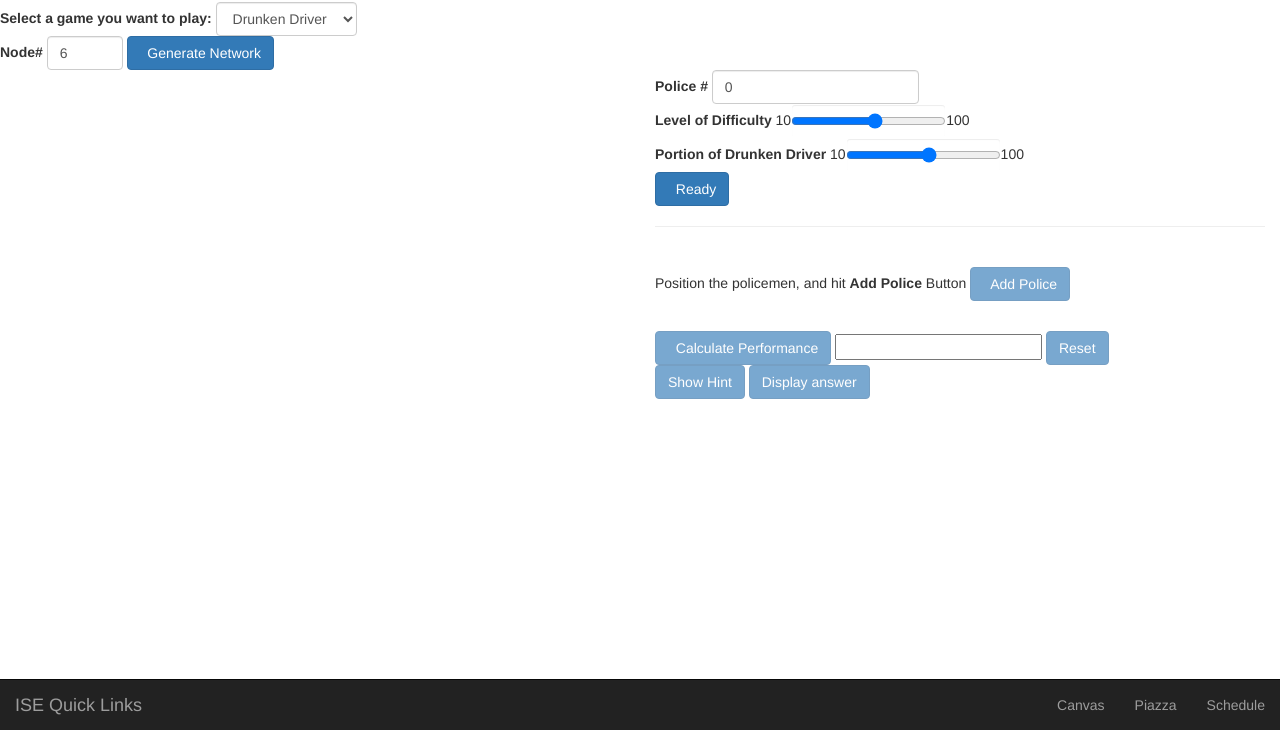
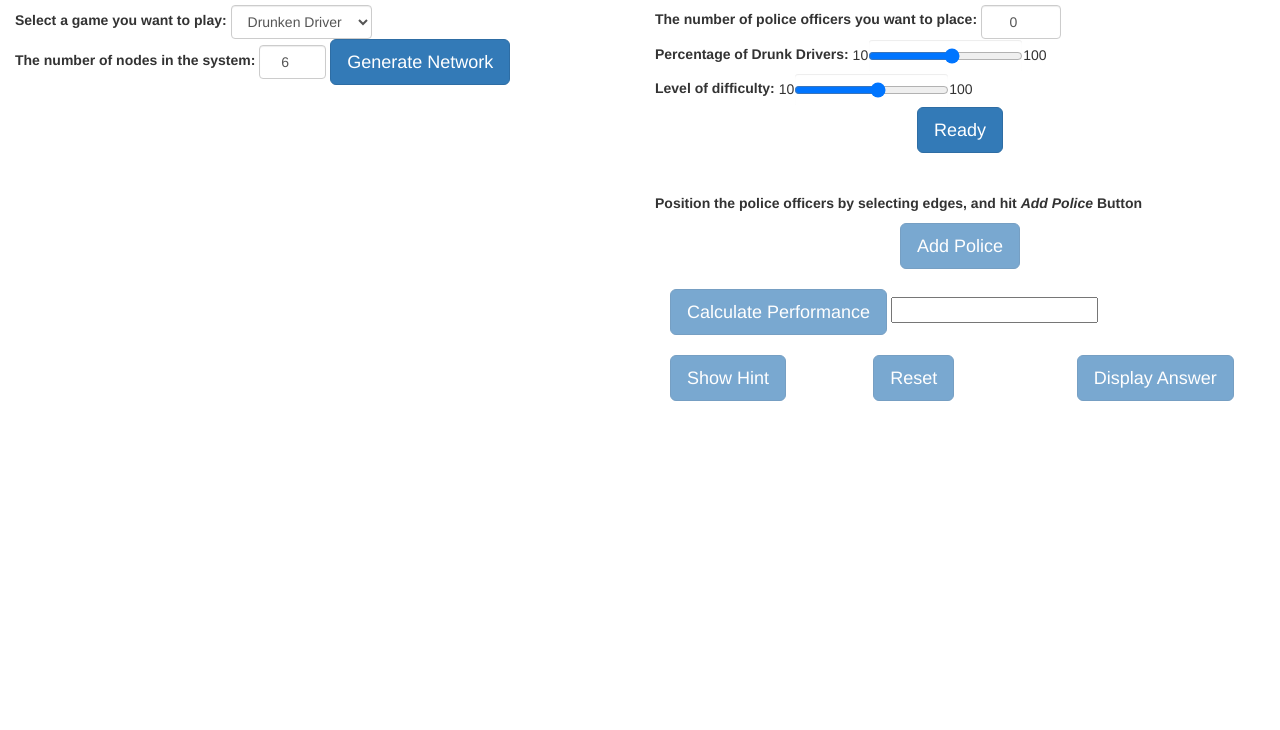
Before and after one commit to boshenzh/DrunkDriverInterdictionGame, a website: page public/graph.html in a window 1280 px wide. Shown: the part 70-800 px from the top of the page. Drawn offline with nearby package versions, Linux system fonts and the light colour scheme.

Commit message:
updated UI

```diff
--- a/public/graph.html
+++ b/public/graph.html
@@ -1,18 +1,21 @@
 <!DOCTYPE html>
-<html lang ="en">
+<html lang="en">
+
 <head>
   <title>Drunk Driver Interdiction Game</title>
   <link rel="stylesheet" href="style.css">
   <link rel="stylesheet" href="https://maxcdn.bootstrapcdn.com/bootstrap/3.4.1/css/bootstrap.min.css">
   <!--         <script src="https://ajax.googleapis.com/ajax/libs/jquery/3.4.1/jquery.min.js"></script>
- -->            <script src="http://code.jquery.com/jquery-3.3.1.min.js" integrity="sha256-FgpCb/KJQlLNfOu91ta32o/NMZxltwRo8QtmkMRdAu8=" crossorigin="anonymous"></script>
+ -->
+  <script src="http://code.jquery.com/jquery-3.3.1.min.js"
+    integrity="sha256-FgpCb/KJQlLNfOu91ta32o/NMZxltwRo8QtmkMRdAu8=" crossorigin="anonymous"></script>
   <script src="https://maxcdn.bootstrapcdn.com/bootstrap/3.4.1/js/bootstrap.min.js"></script>
   <script type="text/javascript" src="https://unpkg.com/vis-network/standalone/umd/vis-network.min.js"></script>
   <script src="./index.js" type="text/javascript"></script>
 
 <body>
 
-        <nav class="navbar navbar-inverse">
+  <nav class="navbar navbar-inverse" style="background-color: #630031;">
     <div class="container-fluid">
       <div class="navbar-header">
         <a class="navbar-brand" href="index.html">Teaching Tools | Data-Driven Optimal Interdiction Game</a>
@@ -22,11 +25,17 @@
         <li class="active"><a href="graph.html">Graph</a></li>
 
       </ul>
+      <a class="navbar-item element">
+        <img src="vt.png" alt="Logo" style="float: right;width:175px;position:relative;">
+      </a>
+
     </div>
 
+
   </nav>
+  <div class="container-fluid col-xs-6 px-2">
     <form class="form-inline">
-           <label for = "game-category">Select a game you want to play: </label>
+      <label for="game-category">Select a game you want to play: </label>
       <select class="form-control" id="game-category">
         <option>Drunken Driver</option>
       </select>
@@ -34,16 +43,28 @@
 
     <form id="changeParaN" method="post" class="form-inline">
       <div class="form-group">
-            <label for = "inputNumNode">Node#</label>
-            <input type="number" value="6"name="node" class="form-control" id="inputNumNode" placeholder="Input the number of nodes" min="5" max="10">
+        <label for="inputNumNode">The number of nodes in the system: </label>
+        <input type="number" value="6" name="node" class="form-control" id="inputNumNode"
+          placeholder="Input the number of nodes" min="5" max="8" style = "text-align:center;">
       </div>
       <div class="form-group">
-            <button type="button" id="generate-graph" class="btn btn-primary">&nbsp; Generate Network</button>
+        <button type="button" id="generate-graph" class="btn btn-primary btn-lg">Generate Network</button>
       </div>
       <div class="form-group">
 
       </div>
     </form>
+    <div class="graph">
+      <p>
+
+      </p>
+      <section id="graph" class="sec">
+        <div style="height: 400px" id="graph-container">
+
+        </div>
+      </section>
+    </div>
+  </div>
 
   <!-- <div class="form-group col-md-10">
               <form id="changeParaN" action="numn" method="post">
@@ -65,74 +86,96 @@
 
           </div> -->
   <div class="container-fluid">
-            <div class = "row">
+    <div class="row">
+
       <div class="col-xs-6">
-                  <section id="graph" class="sec">
-                    <div style="height: 400px" id = "graph-container">
+        <form id="changePara" class="form-inline">
+          <!-- <div class = "form-row"> -->
+          <div class="form-group">
+            <label for="inputNumPolice">The number of police officers you want to place: </label>
+          </div>
+          <div class="form-group">
+            <input type="number" name="police" value=0 class="form-control " id="inputNumPolice"
+              placeholder="Input the number of policemen" , min="2" ,max="5" style="width: 80px; text-align:center;">
+          </div>
+          <!-- </div> -->
 
-                    </div>
-                  </section>
-                </div>
-                <div class="col-xs-6">
-                  <form id="changePara" method="post" class="form-inline">
-                    <label for="inputNumPolice">Police #</label>
-                      <input type="number" name="police" value = 0 class="form-control" id="inputNumPolice" placeholder="Input the number of policemen", min="1",max="5">
-                    <div id="policeIcon"></div>
 
         </form>
-                  <div class="slidercontainer">
+        <div id="policeIcon"></div>
+        <div class="slidercontainer ">
 
+
+          <form id="changePortion" method="post" class="form-inline">
+            <label for="portionOfDrunkenDriver" class="form-label">Percentage of Drunk Drivers: </label>
+            10<input id="portionDD" type="range" step="10" class="slider form-control" min=10 max=100>100
+            <b class="p-6" id="PDD-output"></b>
+
+          </form>
           <form id="changeDiff" method="post" class="form-inline">
-                      <label for="difficultyLevel" class="form-label">Level of Difficulty</label>
-                      10<input id="difficulty" type="range" step="10" class="slider form-control" min = 10 max = 100>100
+            <label for="difficultyLevel" class="form-label">Level of difficulty: </label>
+            10<input id="difficulty" type="range" step="10" class="slider form-control" min=10 max=100>100
 
 
             <b class="p-6" id="difficulty-output"></b>
 
           </form>
-                    <form id="changePortion" method="post"class="form-inline">
-                      <label for="portionOfDrunkenDriver" class="form-label">Portion of Drunken Driver</label>
-                      10<input id="portionDD" type="range" step="10" class="slider form-control" min = 10 max = 100>100
-                      <b class="p-6" id="PDD-output"></b>
+        </div>
+        <div class="col text-center">
 
-                    </form>
-                    <button type="button" id="compute-py" class="btn btn-primary">&nbsp; Ready</button>
-
+          <button type="button" id="compute-py" class="btn btn-primary btn-lg">Ready</button>
         </div>
-                  <hr>
-
+        <br>
         <div class="hint-section">
 
           <div class="center-block">
             <br>
-                        <p>Position the policemen, and hit <b>Add Police</b> Button
-                        <span >
-                        <button type="button" disabled id="add-police" class="btn btn-primary">&nbsp; Add Police</button>
-                        </span></p>
+            <p><b>Position the police officers by selecting edges, and hit <em>Add Police</em> Button</b>
+
+
+            </p>
+            <div class="col text-center">
+
+            <button type="button" disabled id="add-police" class="btn btn-primary btn-lg">Add Police</button>
+            </div>
             <br>
           </div>
 
         </div>
 
-                  <div class="calculate-result">
+        <div class="col-xs-12">
 
+          <div class="center-block">
 
-                  <button type="button" disabled id="compute-user" class="btn btn-primary">&nbsp; Calculate Performance</button>
-                  <input id ="percentageOut" type="text">
-                  <button id="reset" disabled class="btn btn-primary">Reset</button>
+            <button type="button" disabled id="compute-user" class="btn btn-primary btn-lg">Calculate Performance</button>
+            <input id="percentageOut" type="text" style="text-align:center;">
+          </div>
+
+          <br>
+
         </div>
         <!-- <div class="checkbox">
                     <label><input type="checkbox" id="optimalSwitch">Optimal Policing Strategy</label>
 
                   </div> -->
-                  <div class="result-container">
-                    <button type="button" id="showHint" disabled class="btn btn-primary">Show Hint</button>
 
-                    <button type="button" id="showLocation" disabled class="btn btn-primary">Display answer</button>
-<!--
+        <div class="col-xs-4">
+          <div class ="p-3">
+            <button type="button" id="showHint" disabled class="btn btn-primary btn-space btn-lg">Show Hint</button>
+
+          </div>
+
+        </div>
+        <div class="col-xs-4">
+
+        <button id="reset" disabled class="btn btn-primary btn-lg">Reset</button>
+        </div>
+        <div class="col-xs-4 mt-1">
+
+          <button type="button" id="showLocation" disabled class="btn btn-primary btn-space btn-lg">Display Answer</button>
+        </div>  <!--
                     <p class="bg-info">Policemen Location: </p>
                    <p class="bg-info" id="policeSelected"></p> -->
-                  </div>
 
 
 
@@ -140,7 +183,7 @@
 
 
 
-                  <div >
+        <div>
           <section id="best-output" class="sec">
           </section>
           <section id="user-output" class="sec">
@@ -155,24 +198,25 @@
 
 
 
-        <footer>
-            <nav class="navbar navbar-fixed-bottom navbar-inverse">
+    <!-- <footer>
+      <nav class="navbar navbar-fixed-bottom navbar-inverse" style="background-color: #630031;">
         <div class="container-fluid">
           <div class="navbar-header">
             <a class="navbar-brand" href="#">ISE Quick Links</a>
           </div>
           <ul class="nav navbar-nav navbar-right">
-                  <li><a target = _blank href="https://canvas.vt.edu/courses/">Canvas</a></li>
-                  <li><a target = _blank href="https://piazza.com">Piazza </a></li>
-                  <li><a target = _blank href="http://google.com">Schedule</a></li>
+            <li><a target=_blank href="https://canvas.vt.edu/courses/">Canvas</a></li>
+            <li><a target=_blank href="https://piazza.com">Piazza </a></li>
+            <li><a target=_blank href="http://google.com">Schedule</a></li>
           </ul>
         </div>
       </nav>
-          </footer>
+    </footer> -->
 
 
 
   </div>
 
 </body>
+
 </html>
```
Also changed, not shown: public/index.html (+7 -4 lines), public/index.js (+26 -13 lines), README.md, public/policeman.jpg (added), public/vt.png (added). Lines whose indentation alone changed are shown as unchanged.
